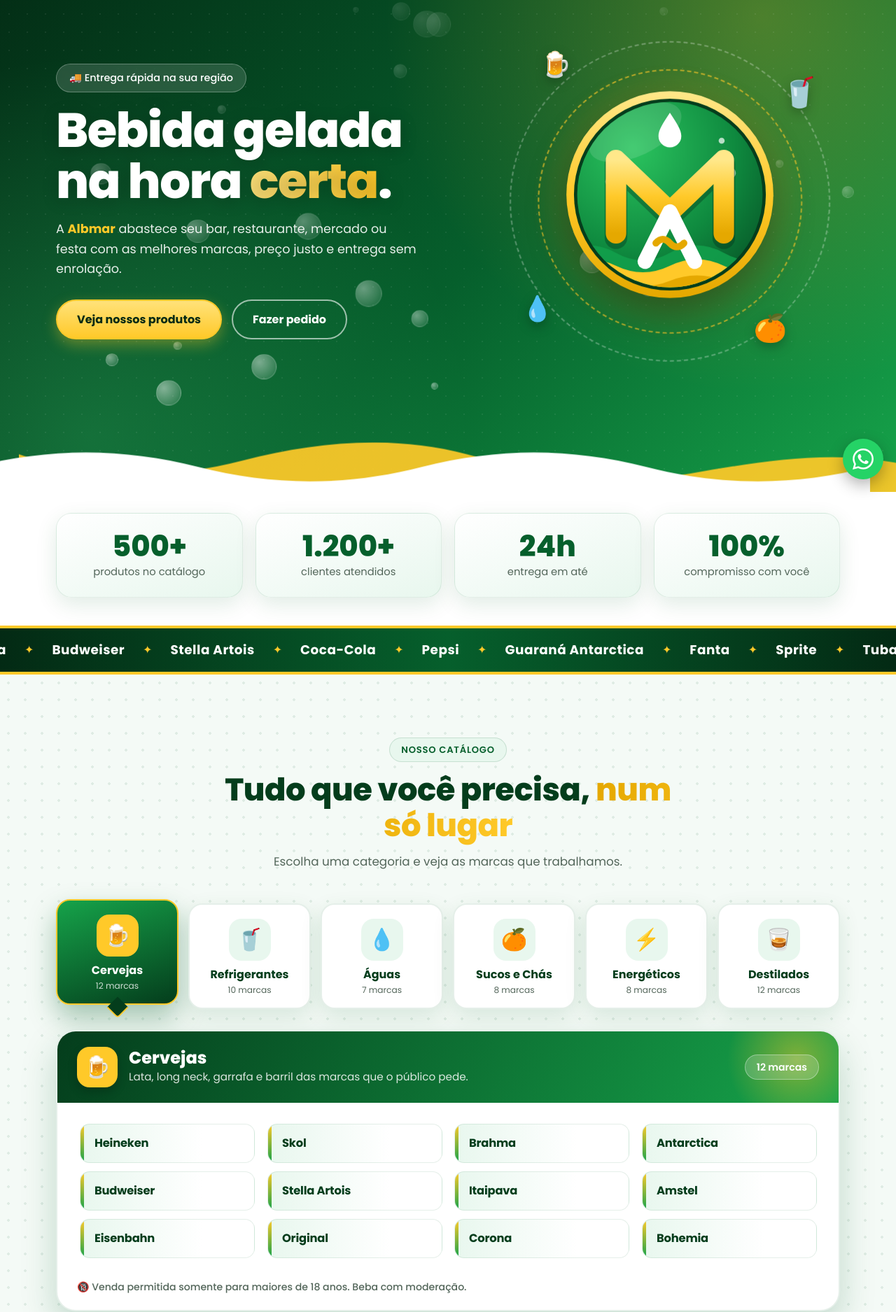
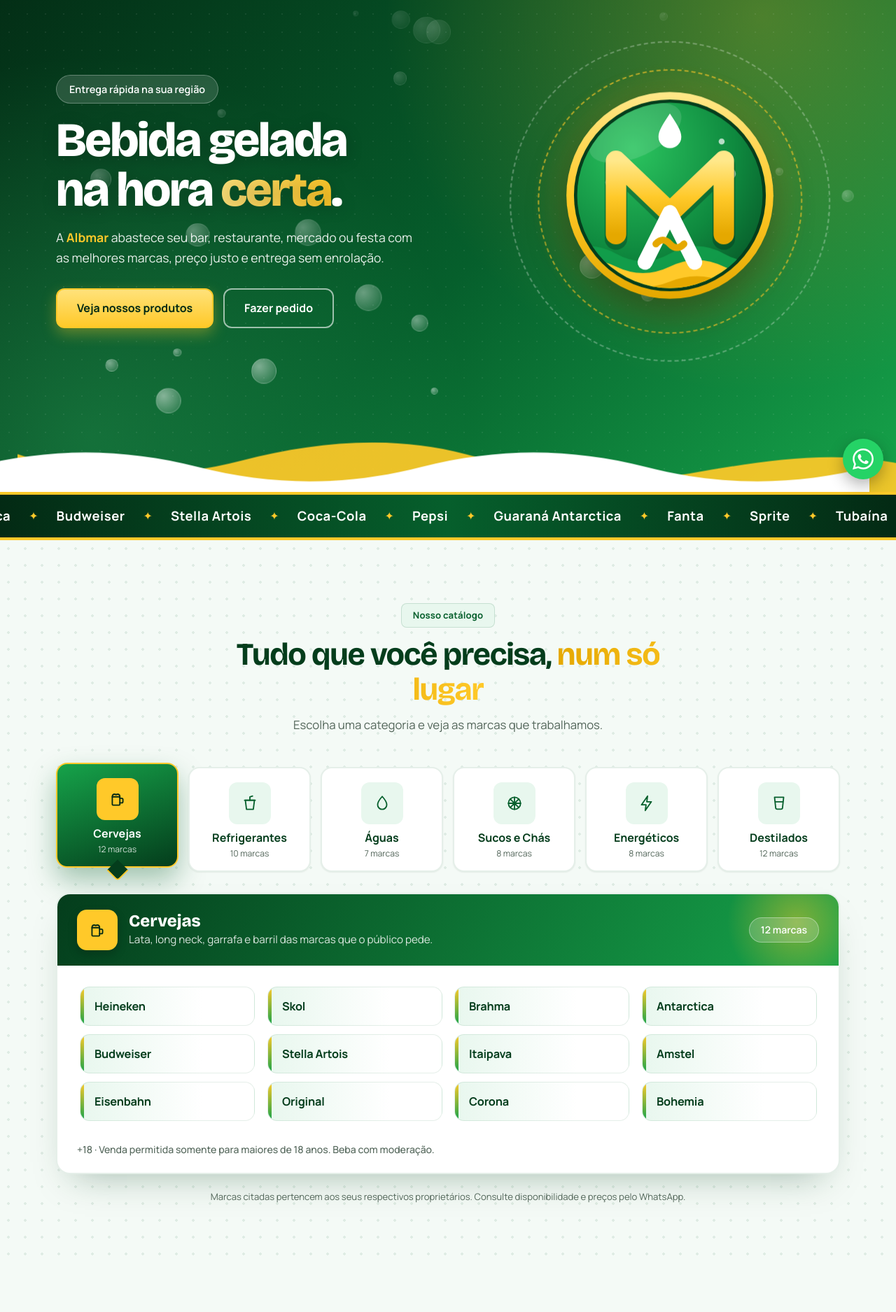
Before and after one commit to tutulindojogos/albimar, a plain HTML site: page index.html in a window 1280 px wide. Shown: the part 97-1972 px from the top of the page at 70% size. Drawn offline with nearby package versions, Linux system fonts and the light colour scheme.

Commit message:
Add files via upload

```diff
--- a/index.html
+++ b/index.html
@@ -9,7 +9,7 @@
   <link rel="icon" type="image/svg+xml" href="favicon.svg">
   <link rel="preconnect" href="https://fonts.googleapis.com">
   <link rel="preconnect" href="https://fonts.gstatic.com" crossorigin>
-  <link href="https://fonts.googleapis.com/css2?family=Poppins:wght@400;500;600;700;800&display=swap" rel="stylesheet">
+  <link href="https://fonts.googleapis.com/css2?family=Bricolage+Grotesque:opsz,wght@12..96,600;12..96,700;12..96,800&family=Manrope:wght@400;500;600;700&display=swap" rel="stylesheet">
   <link rel="stylesheet" href="style.css">
 </head>
 <body>
@@ -82,7 +82,7 @@
 
       <div class="container hero__inner">
         <div class="hero__text">
-          <span class="chip reveal">🚚 Entrega rápida na sua região</span>
+          <span class="chip reveal">Entrega rápida na sua região</span>
           <h1 class="reveal" style="--d:.1s">Bebida gelada<br>na hora <em>certa</em>.</h1>
           <p class="reveal" style="--d:.2s">
             A <strong>Albmar</strong> abastece seu bar, restaurante, mercado ou festa com as melhores marcas, preço justo e entrega sem enrolação.
@@ -98,10 +98,6 @@
           <div class="hero__ring hero__ring--1"></div>
           <div class="hero__ring hero__ring--2"></div>
           <svg class="hero__emblem" viewBox="0 0 100 100"><use href="#albmar-icon"/></svg>
-          <span class="float float--1">🍺</span>
-          <span class="float float--2">🥤</span>
-          <span class="float float--3">💧</span>
-          <span class="float float--4">🍊</span>
         </div>
       </div>
 
@@ -109,28 +105,6 @@
         <path class="wave wave--back" d="M0 60c120 40 240 40 360 10s240-40 360-10 240 50 360 30 240-40 360-10v40H0z"/>
         <path class="wave wave--front" d="M0 80c120-30 240-30 360 0s240 30 360 0 240-30 360 0 240 30 360 0v40H0z"/>
       </svg>
-    </section>
-
-    <!-- NÚMEROS -->
-    <section class="stats">
-      <div class="container stats__grid">
-        <div class="stat reveal">
-          <strong data-count="500" data-suffix="+">0</strong>
-          <span>produtos no catálogo</span>
-        </div>
-        <div class="stat reveal" style="--d:.1s">
-          <strong data-count="1200" data-suffix="+">0</strong>
-          <span>clientes atendidos</span>
-        </div>
-        <div class="stat reveal" style="--d:.2s">
-          <strong data-count="24" data-suffix="h">0</strong>
-          <span>entrega em até</span>
-        </div>
-        <div class="stat reveal" style="--d:.3s">
-          <strong data-count="100" data-suffix="%">0</strong>
-          <span>compromisso com você</span>
-        </div>
-      </div>
     </section>
 
     <!-- FAIXA DE MARCAS -->
@@ -232,7 +206,7 @@
         <div class="section__head reveal">
           <span class="tag">Onde estamos</span>
           <h2>Venha nos <em>visitar</em></h2>
-          <p>📍 Rua Ana do Sacramento Andrade, 315 – Furnas, São Paulo</p>
+          <p>Rua Ana do Sacramento Andrade, 315 – Furnas, São Paulo</p>
         </div>
 
         <div class="map reveal">
@@ -269,7 +243,7 @@
             <svg viewBox="0 0 24 24" aria-hidden="true"><path fill="currentColor" d="M20.52 3.48A11.86 11.86 0 0 0 12.05 0C5.5 0 .17 5.33.17 11.88c0 2.09.55 4.13 1.59 5.93L0 24l6.35-1.66a11.87 11.87 0 0 0 5.7 1.45h.01c6.55 0 11.88-5.33 11.88-11.88 0-3.17-1.23-6.15-3.42-8.43zM12.06 21.8h-.01a9.9 9.9 0 0 1-5.04-1.38l-.36-.21-3.77.99 1-3.67-.24-.38a9.88 9.88 0 0 1-1.52-5.27c0-5.46 4.45-9.9 9.92-9.9 2.65 0 5.13 1.03 7 2.9a9.84 9.84 0 0 1 2.9 7c0 5.46-4.45 9.92-9.88 9.92zm5.43-7.41c-.3-.15-1.76-.87-2.03-.97-.27-.1-.47-.15-.67.15-.2.3-.77.97-.94 1.17-.17.2-.35.22-.65.07-.3-.15-1.26-.46-2.4-1.48-.89-.79-1.49-1.77-1.66-2.07-.17-.3-.02-.46.13-.61.14-.13.3-.35.45-.52.15-.18.2-.3.3-.5.1-.2.05-.37-.02-.52-.08-.15-.67-1.62-.92-2.22-.24-.58-.49-.5-.67-.51h-.57c-.2 0-.52.07-.8.37-.27.3-1.04 1.02-1.04 2.48s1.07 2.88 1.22 3.08c.15.2 2.1 3.2 5.08 4.49.71.31 1.26.49 1.69.63.71.23 1.36.2 1.87.12.57-.08 1.76-.72 2.01-1.41.25-.7.25-1.29.17-1.41-.07-.13-.27-.2-.57-.35z"/></svg>
             <div>
               <h3>WhatsApp</h3>
-              <p>(11) 99999-9999</p>
+              <p>Faça seu pedido e peça orçamento</p>
             </div>
           </a>
 
@@ -278,7 +252,7 @@
             <svg viewBox="0 0 24 24" aria-hidden="true"><path fill="currentColor" d="M12 2.16c3.2 0 3.58.01 4.85.07 3.25.15 4.77 1.69 4.92 4.92.06 1.27.07 1.65.07 4.85s-.01 3.58-.07 4.85c-.15 3.23-1.66 4.77-4.92 4.92-1.27.06-1.64.07-4.85.07s-3.58-.01-4.85-.07c-3.26-.15-4.77-1.7-4.92-4.92-.06-1.27-.07-1.64-.07-4.85s.01-3.58.07-4.85C2.38 3.92 3.9 2.38 7.15 2.23 8.42 2.17 8.8 2.16 12 2.16zM12 0C8.74 0 8.33.01 7.05.07 2.7.27.27 2.69.07 7.05.01 8.33 0 8.74 0 12s.01 3.67.07 4.95c.2 4.36 2.62 6.78 6.98 6.98C8.33 23.99 8.74 24 12 24s3.67-.01 4.95-.07c4.35-.2 6.78-2.62 6.98-6.98.06-1.28.07-1.69.07-4.95s-.01-3.67-.07-4.95c-.2-4.35-2.62-6.78-6.98-6.98C15.67.01 15.26 0 12 0zm0 5.84a6.16 6.16 0 1 0 0 12.32 6.16 6.16 0 0 0 0-12.32zM12 16a4 4 0 1 1 0-8 4 4 0 0 1 0 8zm6.4-11.85a1.44 1.44 0 1 0 0 2.88 1.44 1.44 0 0 0 0-2.88z"/></svg>
             <div>
               <h3>Instagram</h3>
-              <p>@albmar.bebidas</p>
+              <p>Novidades e promoções</p>
             </div>
           </a>
 
@@ -302,7 +276,7 @@
         <span class="brand__text">Alb<span>mar</span></span>
         <small>Distribuidora de Bebidas</small>
       </div>
-      <p class="footer__warn">🔞 Venda proibida para menores de 18 anos. Beba com moderação.</p>
+      <p class="footer__warn">Venda proibida para menores de 18 anos. Beba com moderação.</p>
       <p class="footer__copy">© <span id="year"></span> Albmar. Todos os direitos reservados.</p>
     </div>
   </footer>
--- a/script.js
+++ b/script.js
@@ -6,7 +6,6 @@
      ===================================================== */
   var CATEGORIES = {
     cervejas: {
-      icon: '🍺',
       title: 'Cervejas',
       desc: 'Lata, long neck, garrafa e barril das marcas que o público pede.',
       adult: true,
@@ -14,33 +13,28 @@
                'Itaipava', 'Amstel', 'Eisenbahn', 'Original', 'Corona', 'Bohemia']
     },
     refrigerantes: {
-      icon: '🥤',
       title: 'Refrigerantes',
       desc: 'Versões tradicionais, zero e linha retornável.',
       brands: ['Coca-Cola', 'Pepsi', 'Guaraná Antarctica', 'Fanta', 'Sprite', 'Tubaína',
                'Dolly', 'Kuat', 'Schweppes', 'Sukita']
     },
     aguas: {
-      icon: '💧',
       title: 'Águas',
       desc: 'Com e sem gás, em garrafas, galões e fardos.',
       brands: ['Crystal', 'Bonafont', 'Minalba', 'Indaiá', 'Prata', 'Lindoya', 'São Lourenço']
     },
     sucos: {
-      icon: '🍊',
       title: 'Sucos e Chás',
       desc: 'Néctares, sucos prontos e chás gelados para todos os gostos.',
       brands: ['Del Valle', 'Maguary', 'Ades', 'Do Bem', 'Fuze Tea', 'Matte Leão',
                'Natural One', 'Tial']
     },
     energeticos: {
-      icon: '⚡',
       title: 'Energéticos',
       desc: 'Energia na medida para o seu balcão.',
       brands: ['Red Bull', 'Monster', 'Fusion', 'TNT Energy', 'Baly', 'Burn', 'Flash Power', 'Nos']
     },
     destilados: {
-      icon: '🥃',
       title: 'Destilados',
       desc: 'Vodkas, whiskies, cachaças, gins e licores.',
       adult: true,
@@ -48,6 +42,16 @@
                '51', 'Velho Barreiro', 'Tanqueray', 'Gordon\'s', 'Campari', 'Jägermeister']
     }
   };
+
+  var ICONS = {
+    cervejas:'<path d="M5 9h10v10a1 1 0 0 1-1 1H6a1 1 0 0 1-1-1z"/><path d="M15 11h2.5a1.5 1.5 0 0 1 1.5 1.5v3a1.5 1.5 0 0 1-1.5 1.5H15"/><path d="M5 9c0-2.2 1.4-3.5 3-3.5.8 0 1.4.3 2 .7.6-.4 1.2-.7 2-.7 1.6 0 3 1.3 3 3.5"/>',
+    refrigerantes:'<path d="M6 8h12l-1.5 12h-9z"/><path d="M5 8h14"/><path d="M12 8V3.5l3.5-1"/>',
+    aguas:'<path d="M12 3s6 6.5 6 11a6 6 0 0 1-12 0c0-4.5 6-11 6-11z"/>',
+    sucos:'<circle cx="12" cy="12" r="8"/><path d="M12 4v16M4 12h16M6.3 6.3l11.4 11.4M17.7 6.3L6.3 17.7"/>',
+    energeticos:'<path d="M13 2.5L5 14h6l-1 7.5L18 10h-6z"/>',
+    destilados:'<path d="M6 4h12l-1.5 14a2 2 0 0 1-2 1.8h-5a2 2 0 0 1-2-1.8z"/><path d="M7 10h10"/>'
+  };
+  function icon(k) { return '<svg viewBox="0 0 24 24" aria-hidden="true">' + ICONS[k] + '</svg>'; }
 
   var reduceMotion = window.matchMedia && window.matchMedia('(prefers-reduced-motion: reduce)').matches;
 
@@ -124,6 +128,7 @@
   // quantidade de marcas em cada aba
   tabs.forEach(function (t) {
     var c = CATEGORIES[t.dataset.cat];
+    t.querySelector('.cat-tab__icon').innerHTML = icon(t.dataset.cat);
     t.querySelector('small').textContent = c.brands.length + ' marcas';
   });
 
@@ -137,11 +142,11 @@
       t.setAttribute('aria-selected', String(on));
     });
 
-    panelIcon.textContent = c.icon;
+    panelIcon.innerHTML = icon(key);
     panelTitle.textContent = c.title;
     panelDesc.textContent = c.desc;
     panelCount.textContent = c.brands.length + ' marcas';
-    panelNote.textContent = c.adult ? '🔞 Venda permitida somente para maiores de 18 anos. Beba com moderação.' : '';
+    panelNote.textContent = c.adult ? '+18 · Venda permitida somente para maiores de 18 anos. Beba com moderação.' : '';
     panelNote.style.display = c.adult ? 'block' : 'none';
 
     grid.innerHTML = c.brands.map(function (name, idx) {
--- a/style.css
+++ b/style.css
@@ -371,3 +371,28 @@ a.contact__card:hover{transform:translateY(-6px);box-shadow:var(--shadow-lg)}
   .brand-panel__note{padding:0 18px 18px}
   .marquee__track span{font-size:1rem}
 }
+
+
+/* ===== Acabamento profissional ===== */
+body{font-family:'Manrope',system-ui,-apple-system,'Segoe UI',sans-serif;-webkit-font-smoothing:antialiased;text-rendering:optimizeLegibility}
+h1,h2,h3,.brand__text,.step__num{font-family:'Bricolage Grotesque','Manrope',system-ui,sans-serif}
+.hero h1{font-weight:800;line-height:1.03;letter-spacing:-.035em}
+.section__head h2,.about__text h2{font-weight:700;letter-spacing:-.03em;line-height:1.1}
+.section__head p,.about__text p{line-height:1.65}
+.brand__text{font-weight:800;letter-spacing:-.03em}
+.btn{border-radius:12px;font-weight:700;letter-spacing:0}
+.chip{font-weight:600;letter-spacing:0}
+.tag{border-radius:8px;text-transform:none;letter-spacing:.01em;font-weight:700}
+.cat-tab{border-radius:16px;box-shadow:0 1px 2px rgba(6,40,20,.07)}
+.cat-tab__icon,.brand-panel__icon{color:var(--green-800)}
+.cat-tab__icon{border-radius:12px}
+.cat-tab.active .cat-tab__icon,.brand-panel__icon{color:var(--green-950)}
+.cat-tab__icon svg,.brand-panel__icon svg{width:26px;height:26px;fill:none;stroke:currentColor;stroke-width:1.7;stroke-linecap:round;stroke-linejoin:round}
+.brand-panel{border-radius:20px;box-shadow:0 24px 50px -24px rgba(4,61,28,.35)}
+.brand-panel__icon{border-radius:14px}
+.step,.contact__card{border-radius:16px}
+.contact__card{box-shadow:0 1px 2px rgba(6,40,20,.06),0 14px 30px -18px rgba(6,40,20,.3)}
+.step__num{border-radius:12px}
+.map{border-radius:20px;overflow:hidden}
+.footer__warn{font-weight:600}
+:focus-visible{outline:3px solid var(--yellow);outline-offset:3px;border-radius:6px}
```
Also changed, not shown: 1 other file.
